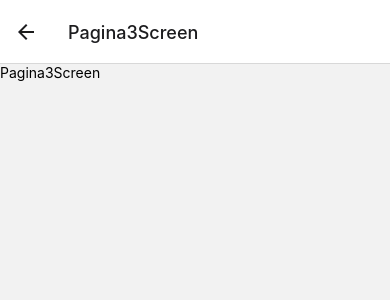
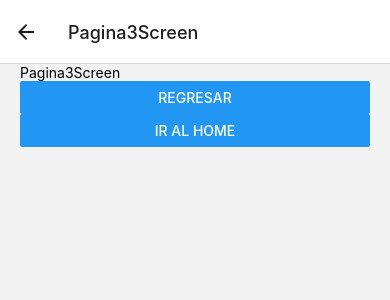
Before and after one commit to RichardWhiteG2/navegacionApp-RN, a React Native app: screen /Pagina3Screen in a window 390 px wide. Shown: the top 300 px of the page. Built offline with nearby package versions, Linux system fonts and the light colour scheme.

Commit message:
Navegar a otras pantallas Stack

```diff
--- a/src/screens/Pagina1Screen.tsx
+++ b/src/screens/Pagina1Screen.tsx
@@ -1,10 +1,19 @@
+import { StackScreenProps } from '@react-navigation/stack/lib/typescript/src/types'
 import React from 'react'
-import { Text, View } from 'react-native'
+import { Button, Text, View } from 'react-native'
+import { styles } from '../theme/appTheme'
 
-export const Pagina1Screen = () => {
+
+interface Props extends StackScreenProps<any, any>{};
+
+export const Pagina1Screen = ({navigation}: Props) => {
   return (
-    <View>
+    <View style={ styles.globalMargin}>
         <Text>Pagina1Screen</Text>
+        <Button
+          title='Ir a pagina 2'
+          onPress={()=> navigation.navigate('Pagina2Screen')}
+        />
     </View>
   )
 }
--- a/src/screens/Pagina2Screen.tsx
+++ b/src/screens/Pagina2Screen.tsx
@@ -1,10 +1,24 @@
+
+import { useNavigation } from '@react-navigation/core'
 import React from 'react'
-import { Text, View } from 'react-native'
+import { Button, Text, View } from 'react-native'
+
+import { styles } from '../theme/appTheme'
 
 export const Pagina2Screen = () => {
+
+  //Segunda forma de realizar la navegación
+
+  const navigator = useNavigation()
   return (
-    <View>
+    <View style={ styles.globalMargin}>
         <Text>Pagina2Screen</Text>
+
+        <Button
+          title='Ir a página 3'
+          onPress={ () => navigator.navigate('Pagina3Screen' as never)}
+        />
+
     </View>
   )
 }
--- a/src/screens/Pagina3Screen.tsx
+++ b/src/screens/Pagina3Screen.tsx
@@ -1,10 +1,25 @@
 import React from 'react'
-import { Text, View } from 'react-native'
+import { StackScreenProps } from '@react-navigation/stack';
+import { Button, Text, View } from 'react-native'
+import { styles } from '../theme/appTheme';
 
-export const Pagina3Screen = () => {
+interface Props extends StackScreenProps<any,any>{};
+
+export const Pagina3Screen = ({navigation}: Props) => {
   return (
-    <View>
+    <View style={styles.globalMargin}>
         <Text>Pagina3Screen</Text>
+
+        <Button
+          title='Regresar'
+          onPress={()=> navigation.pop()
+          }
+        />
+        <Button
+          title='Ir al Home'
+          onPress={()=> navigation.popToTop()
+          }
+        />
     </View>
   )
 }
--- /dev/null
+++ b/src/theme/appTheme.tsx
@@ -0,0 +1,7 @@
+import { StyleSheet } from "react-native";
+
+export const styles = StyleSheet.create({
+    globalMargin:{
+        marginHorizontal:20
+    }
+});
```
